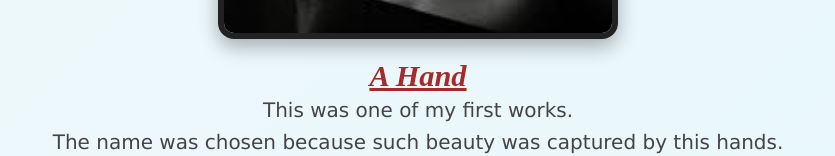
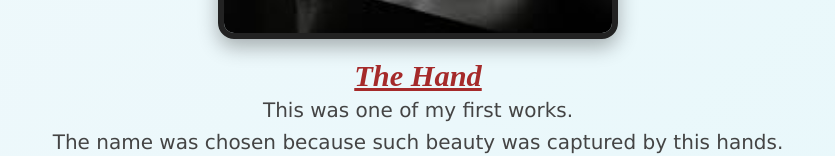
Before and after one commit to kejaylaa/oluchinwamkpo-ca, a plain HTML site: page docs/projects.html in a window 1280 px wide. Shown: the part 1662-1818 px from the top of the page, without its empty margins (222-1057 px from the left). Drawn offline with Linux system fonts and the light colour scheme.

Commit message:
Update projects.html

```diff
--- a/docs/projects.html
+++ b/docs/projects.html
@@ -33,7 +33,7 @@
                     </div>
                     <div class="third">
                         <img src="image/p 3.jpeg">
-                        <h2>A Hand</h2>
+                        <h2>The Hand</h2>
                         <p>This was one of my first works. <br> The name was chosen because such beauty was captured by this hands.</p>
                     </div>
                     <div class="fourth">
```
